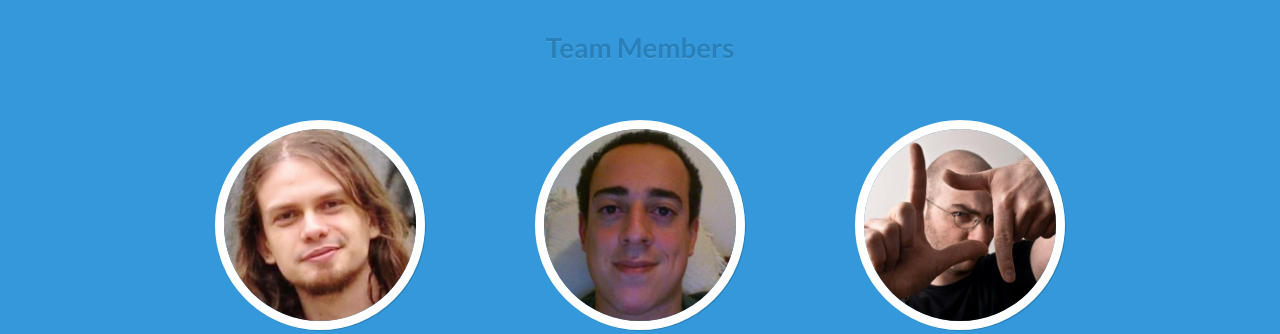
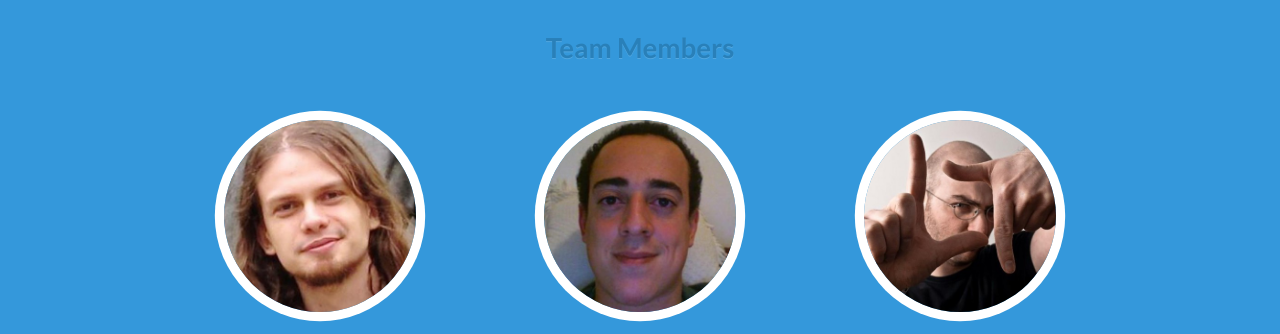
Before and after one commit to dataviz/dataviz.com.br, a plain HTML site: page index.html in a window 1280 px wide. Shown: the part 1520-1854 px from the top of the page. Drawn offline with Linux system fonts and the light colour scheme; some icons are missing.

Commit message:
Fix avatar border for iOS

```diff
--- a/stylesheets/styles.css
+++ b/stylesheets/styles.css
@@ -117,8 +117,7 @@ h2 .icon {
   width: 192px;
   height: 192px;
   margin: 0 0 1em 0;
-  border: .5em solid white;
-  box-shadow: #2980B9 1px 1px 0;
+  box-shadow: white 0 0 0 .5em;
 }
 .member .role {
   margin: 0;
```
